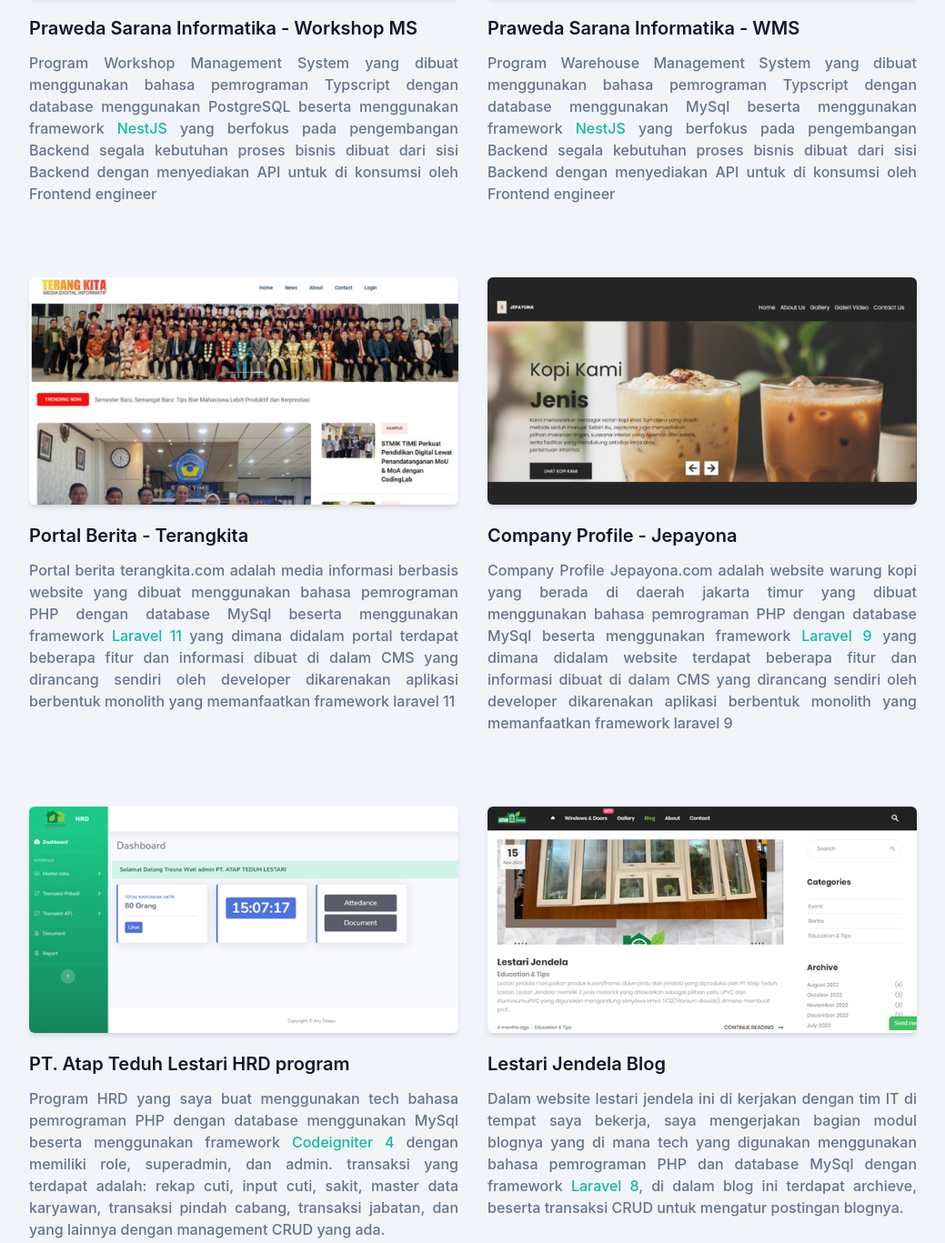
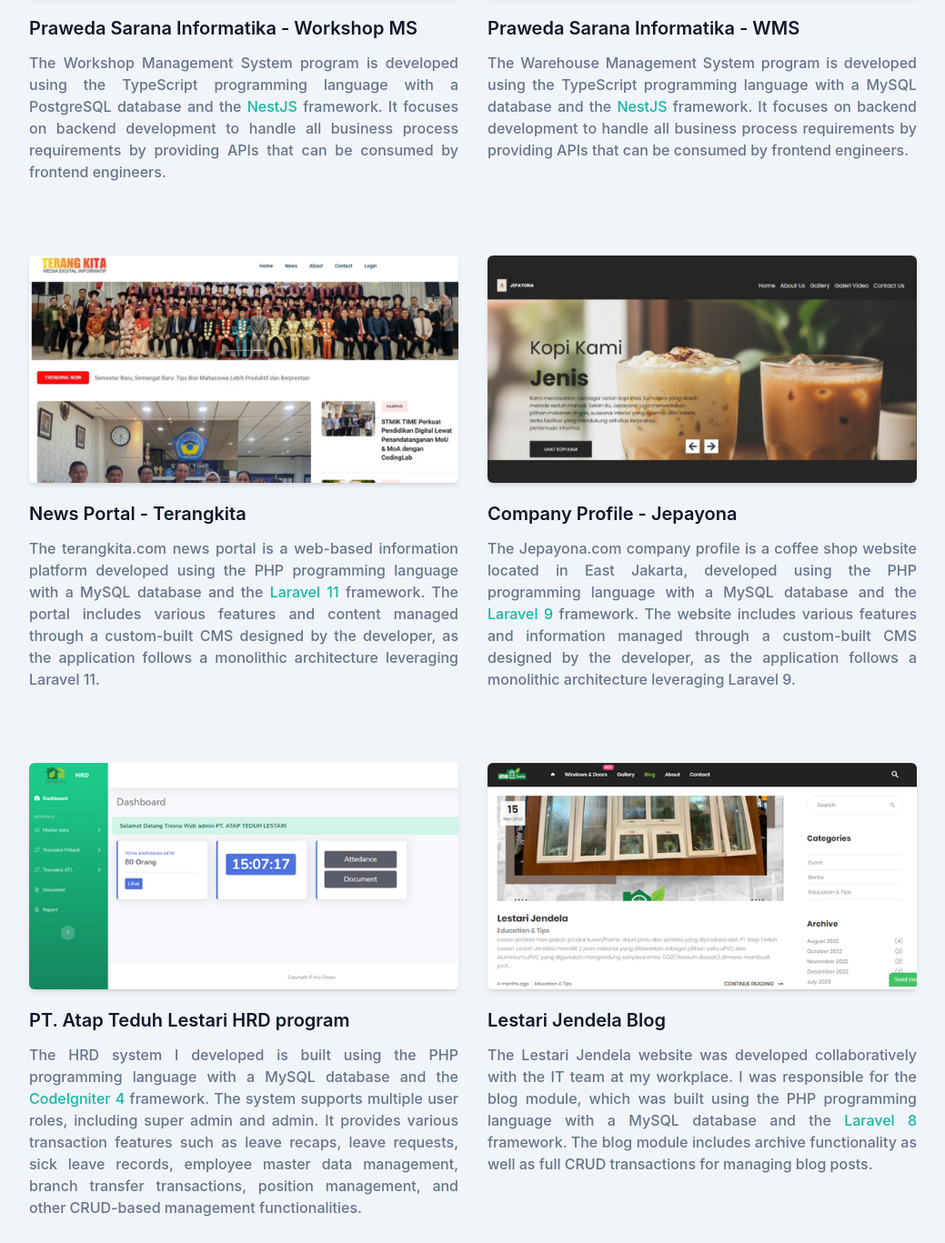
Before and after one commit to arysitepu/portfolioku, a website: page index.html in a window 1280 px wide. Shown: the part 1864-3231 px from the top of the page at 91% size, without its empty margins (120-1159 px from the left). Drawn offline with nearby package versions, Linux system fonts and the light colour scheme.

Commit message:
fix: change language portfolio and add new photos

```diff
--- a/index.html
+++ b/index.html
@@ -200,10 +200,8 @@
                     <h3 class="font-semibold text-xl text-dark
                     mt-5 mb-3">Praweda Sarana Informatika - Workshop MS</h3>
                     <p class="font-medium text-base text-secondary text-justify">
-                        Program Workshop Management System yang dibuat menggunakan bahasa pemrograman Typscript dengan
-                        database menggunakan PostgreSQL beserta menggunakan framework
-                        <span class="text-primary">NestJS</span> yang berfokus pada pengembangan Backend segala kebutuhan proses bisnis
-                        dibuat dari sisi Backend dengan menyediakan API untuk di konsumsi oleh Frontend engineer
+                        The Workshop Management System program is developed using the TypeScript programming language with a PostgreSQL database and the
+                        <span class="text-primary">NestJS</span> framework. It focuses on backend development to handle all business process requirements by providing APIs that can be consumed by frontend engineers.
                     </p>
                 </div>
                 <div class="mb-12 p-4 md:w-1/2" data-aos="fade-up">
@@ -214,9 +212,8 @@
                     <h3 class="font-semibold text-xl text-dark
                     mt-5 mb-3">Praweda Sarana Informatika - WMS</h3>
                     <p class="font-medium text-base text-secondary text-justify">
-                        Program Warehouse Management System yang dibuat menggunakan bahasa pemrograman Typscript dengan
-                        database menggunakan MySql beserta menggunakan framework
-                        <span class="text-primary">NestJS</span> yang berfokus pada pengembangan Backend segala kebutuhan proses bisnis dibuat dari sisi Backend dengan menyediakan API untuk di konsumsi oleh Frontend engineer
+                        The Warehouse Management System program is developed using the TypeScript programming language with a MySQL database and the
+                        <span class="text-primary">NestJS</span> framework. It focuses on backend development to handle all business process requirements by providing APIs that can be consumed by frontend engineers.
                     </p>
                 </div>
 
@@ -226,10 +223,10 @@
                         width="w-ful">
                     </div>
                     <h3 class="font-semibold text-xl text-dark
-                    mt-5 mb-3">Portal Berita - Terangkita</h3>
+                    mt-5 mb-3">News Portal - Terangkita</h3>
                     <p class="font-medium text-base text-secondary text-justify">
-                        Portal berita terangkita.com adalah media informasi berbasis website yang dibuat menggunakan bahasa pemrograman PHP dengan database MySql beserta menggunakan framework
-                        <span class="text-primary">Laravel 11</span> yang dimana didalam portal terdapat beberapa fitur dan informasi dibuat di dalam CMS yang dirancang sendiri oleh developer dikarenakan aplikasi berbentuk monolith yang memanfaatkan framework laravel 11
+                        The terangkita.com news portal is a web-based information platform developed using the PHP programming language with a MySQL database and the
+                        <span class="text-primary">Laravel 11</span> framework. The portal includes various features and content managed through a custom-built CMS designed by the developer, as the application follows a monolithic architecture leveraging Laravel 11.
                     </p>
                 </div>
 
@@ -241,9 +238,10 @@
                     <h3 class="font-semibold text-xl text-dark
                     mt-5 mb-3">Company Profile - Jepayona </h3>
                     <p class="font-medium text-base text-secondary text-justify">
-                        Company Profile Jepayona.com adalah website warung kopi yang berada di daerah jakarta timur yang dibuat menggunakan bahasa pemrograman PHP dengan database MySql beserta menggunakan framework
-                        <span class="text-primary">Laravel 9</span> yang dimana didalam website terdapat beberapa fitur dan informasi dibuat di dalam CMS yang dirancang sendiri oleh developer dikarenakan aplikasi berbentuk monolith yang memanfaatkan framework laravel 9
+                        The Jepayona.com company profile is a coffee shop website located in East Jakarta, developed using the PHP programming language with a MySQL database and the
+                        <span class="text-primary">Laravel 9</span> framework. The website includes various features and information managed through a custom-built CMS designed by the developer, as the application follows a monolithic architecture leveraging Laravel 9.
                     </p>
+
                 </div>
 
                 <div class="mb-12 p-4 md:w-1/2" data-aos="fade-up">
@@ -254,13 +252,10 @@
                     <h3 class="font-semibold text-xl text-dark
                     mt-5 mb-3">PT. Atap Teduh Lestari HRD program</h3>
                     <p class="font-medium text-base text-secondary text-justify">
-                        Program HRD yang saya buat menggunakan tech bahasa pemrograman PHP dengan
-                        database menggunakan MySql beserta menggunakan framework
-                        <span class="text-primary">Codeigniter 4</span> dengan memiliki role,
-                        superadmin, dan admin. transaksi yang terdapat adalah: rekap cuti, input cuti, sakit,
-                        master data karyawan, transaksi pindah cabang, transaksi jabatan, dan yang lainnya
-                        dengan management CRUD yang ada.
+                        The HRD system I developed is built using the PHP programming language with a MySQL database and the
+                        <span class="text-primary">CodeIgniter 4</span> framework. The system supports multiple user roles, including super admin and admin. It provides various transaction features such as leave recaps, leave requests, sick leave records, employee master data management, branch transfer transactions, position management, and other CRUD-based management functionalities.
                     </p>
+
                 </div>
                 <div class="mb-12 p-4 md:w-1/2" data-aos="fade-up">
                     <div class="rounded-md shadow-md overflow-hidden">
@@ -270,14 +265,24 @@
                     <h3 class="font-semibold text-xl text-dark
                     mt-5 mb-3">Lestari Jendela Blog</h3>
                     <p class="font-medium text-base text-secondary text-justify">
-                        Dalam website lestari jendela ini di kerjakan dengan tim IT di tempat saya bekerja,
-                        saya mengerjakan bagian modul blognya yang di mana tech yang digunakan menggunakan
-                        bahasa pemrograman PHP dan database MySql dengan framework
-                        <span class="text-primary">Laravel 8</span>, di dalam blog ini terdapat archieve,
-                        beserta transaksi CRUD untuk mengatur postingan blognya.
+                        The Lestari Jendela website was developed collaboratively with the IT team at my workplace. I was responsible for the blog module, which was built using the PHP programming language with a MySQL database and the
+                        <span class="text-primary">Laravel 8</span> framework. The blog module includes archive functionality as well as full CRUD transactions for managing blog posts.
                     </p>
+
                 </div>
 
+                <div class="mb-12 p-4 md:w-1/2" data-aos="fade-up">
+                    <div class="rounded-md shadow-md overflow-hidden">
+                        <img src="dst/img/portfolio/panti-asuhan.jpeg" alt="Panti Asuhan"
+                        width="w-ful">
+                    </div>
+                    <h3 class="font-semibold text-xl text-dark
+                    mt-5 mb-3">Orphanage Website</h3>
+                    <p class="font-medium text-base text-secondary text-justify">
+                        An orphanage company profile website designed to provide institutional information and support social activities. The website includes a donation feature to facilitate contributions, as well as a member registration feature that allows users to register by capturing photos directly through the camera or uploading images from their devices. The system is developed using the <span class="text-primary">Laravel 11 framework</span>, Bootstrap, jQuery, and an SQL-based database.
+                    </p>
+
+                </div>
 
             </div>
         </div>
```
Also changed, not shown: dst/img/portfolio/panti-asuhan.jpeg (added), dst/output.css.
